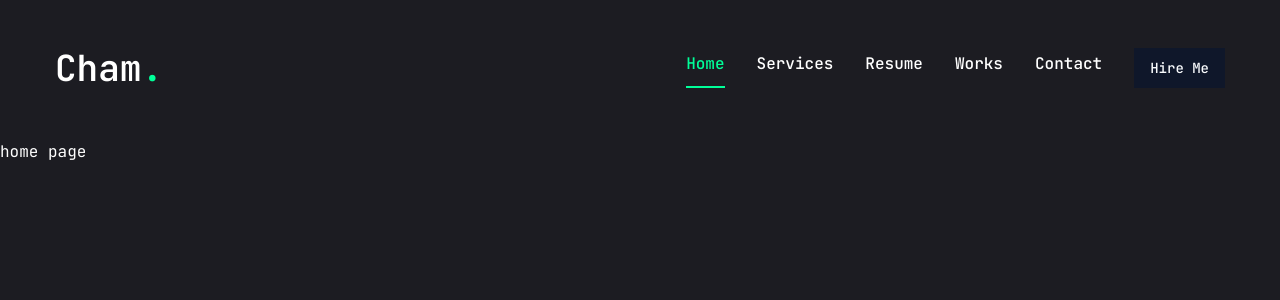
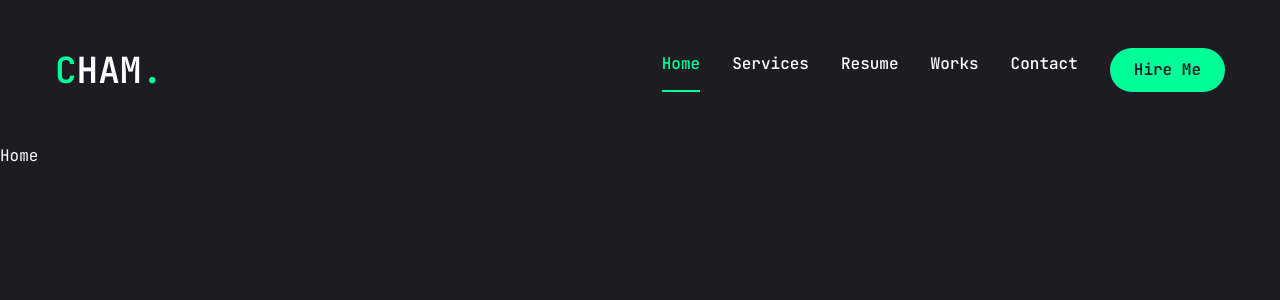
Before and after one commit to scssandanayake/My-Portfolio, a Next.js app: page / in a window 1280 px wide. Shown: the top 300 px of the page. Built offline with nearby package versions, Linux system fonts and the light colour scheme.

Commit message:
minor changes

```diff
--- a/app/page.jsx
+++ b/app/page.jsx
@@ -1,3 +1,8 @@
-export default function Home() {
-  return <main>home page</main>;
-}
+import React from "react";
+
+const Home = () => {
+  return ( <div>Home</div>
+  );
+};
+
+export default Home;
--- a/components/main/Header.jsx
+++ b/components/main/Header.jsx
@@ -9,11 +9,11 @@
   return (
     <header className="py-8 xl:py-12 text-white">
       <div className="container mx-auto flex justify-between items-center">
-
         {/* logo */}
         <Link href="/">
           <h1 className="text-4xl font-semibold">
-            Cham<span className="text-accent">.</span>
+            <span className="text-accent">C</span>HAM
+            <span className="text-accent">.</span>
           </h1>
         </Link>
 
--- a/components/ui/MobileNav.jsx
+++ b/components/ui/MobileNav.jsx
@@ -41,7 +41,8 @@
         <div className="mt-32 mb-40 text-center text-2xl">
           <Link href="/">
             <h1 className="text-4xl font-semibold">
-              cham<span className="text-accent">.</span>
+              <span className="text-accent">C</span>HAM
+              <span className="text-accent">.</span>
             </h1>
           </Link>
         </div>
--- a/components/ui/button.jsx
+++ b/components/ui/button.jsx
@@ -1,29 +1,23 @@
-import * as React from "react"
-import { Slot } from "@radix-ui/react-slot"
+import * as React from "react";
+import { Slot } from "@radix-ui/react-slot";
 import { cva } from "class-variance-authority";
 
-import { cn } from "@/lib/utils"
+import { cn } from "@/lib/utils";
 
 const buttonVariants = cva(
-  "inline-flex items-center justify-center gap-2 whitespace-nowrap rounded-md text-sm font-medium ring-offset-white transition-colors focus-visible:outline-none focus-visible:ring-2 focus-visible:ring-slate-950 focus-visible:ring-offset-2 disabled:pointer-events-none disabled:opacity-50 [&_svg]:pointer-events-none [&_svg]:size-4 [&_svg]:shrink-0 dark:ring-offset-slate-950 dark:focus-visible:ring-slate-300",
+  "inline-flex items-center justify-center whitespace-nowrap rounded-full text-base font-semibold ring-offset-white transition-colors",
   {
     variants: {
       variant: {
-        default: "bg-slate-900 text-slate-50 hover:bg-slate-900/90 dark:bg-slate-50 dark:text-slate-900 dark:hover:bg-slate-50/90",
-        destructive:
-          "bg-red-500 text-slate-50 hover:bg-red-500/90 dark:bg-red-900 dark:text-slate-50 dark:hover:bg-red-900/90",
+        default: "bg-accent text-primary hover:bg-accent-hover",
+        primary: "bg-primary text-white",
         outline:
-          "border border-slate-200 bg-white hover:bg-slate-100 hover:text-slate-900 dark:border-slate-800 dark:bg-slate-950 dark:hover:bg-slate-800 dark:hover:text-slate-50",
-        secondary:
-          "bg-slate-100 text-slate-900 hover:bg-slate-100/80 dark:bg-slate-800 dark:text-slate-50 dark:hover:bg-slate-800/80",
-        ghost: "hover:bg-slate-100 hover:text-slate-900 dark:hover:bg-slate-800 dark:hover:text-slate-50",
-        link: "text-slate-900 underline-offset-4 hover:underline dark:text-slate-50",
+          "text-accent border border-accent bg-transparent hover:bg-accent hover:text-primary",
       },
       size: {
-        default: "h-10 px-4 py-2",
-        sm: "h-9 rounded-md px-3",
-        lg: "h-11 rounded-md px-8",
-        icon: "h-10 w-10",
+        default: "h-[44px] px-6",
+        md: "h-[48px] px-6",
+        lg: "h-[56px] px-8 text-sm uppercase tracking-[2px]",
       },
     },
     defaultVariants: {
@@ -31,17 +25,21 @@
       size: "default",
     },
   }
-)
+);
 
-const Button = React.forwardRef(({ className, variant, size, asChild = false, ...props }, ref) => {
-  const Comp = asChild ? Slot : "button"
-  return (
-    (<Comp
-      className={cn(buttonVariants({ variant, size, className }))}
-      ref={ref}
-      {...props} />)
-  );
-})
-Button.displayName = "Button"
+const Button = React.forwardRef(
+  ({ className, variant, size, asChild = false, ...props }, ref) => {
+    const Comp = asChild ? Slot : "button";
+    return (
+      <Comp
+        className={cn(buttonVariants({ variant, size, className }))}
+        ref={ref}
+        {...props}
+      />
+    );
+  }
+);
+Button.displayName = "Button";
 
-export { Button, buttonVariants }
+export { Button, buttonVariants };
+//no errors in this file
```
